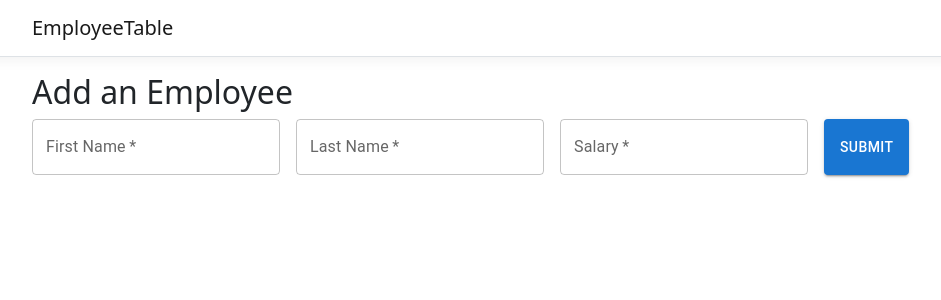
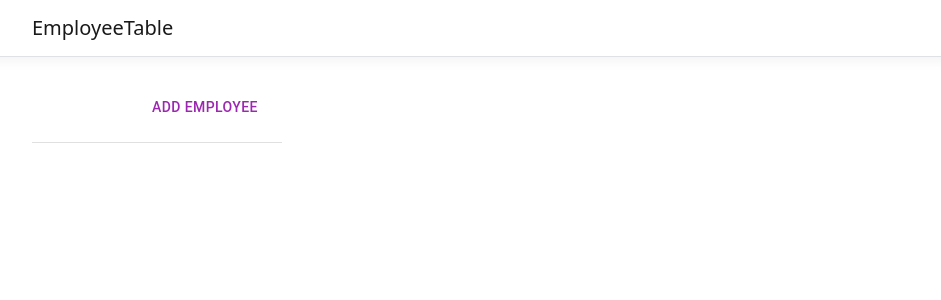
Before and after one commit to justinknguyen/Assignment-Full-Stack-2023, a React (Create React App) app in the folder EmployeeTable/EmployeeTable/ClientApp/: page /add in a window 1280 px wide. Shown: the top 300 px of the page, without its empty margins (50-991 px from the left). Built offline with nearby package versions, Linux system fonts and the light colour scheme.

Commit message:
Refactored AddEmployee to a footer within the table
- Adjusted table, fields, and button sizes
- Empty salary defaults to 0 now

```diff
--- a/EmployeeTable/EmployeeTable/ClientApp/src/components/AddEmployee.js
+++ b/EmployeeTable/EmployeeTable/ClientApp/src/components/AddEmployee.js
@@ -1,12 +1,15 @@
 import { useState } from 'react';
 import TextField from '@mui/material/TextField';
 import Button from '@mui/material/Button';
-import Stack from '@mui/material/Stack';
+import TableCell from '@mui/material/TableCell';
+import TableRow from '@mui/material/TableRow';
+import TableFooter from '@mui/material/TableFooter';
 
 /**
  * Add an employee to the database.
  */
 const AddEmployee = ({ setEmployees }) => {
+    const [addPressed, setAddPressed] = useState(false);
     const [newEmployee, setNewEmployee] = useState({
         firstName: '',
         lastName: '',
@@ -33,11 +36,12 @@ const AddEmployee = ({ setEmployees }) => {
     // Add the new employee from the form's data
     function handleSubmit(event) {
         event.preventDefault();
-        if (newEmployee.firstName === '' ||
-            newEmployee.lastName === '' ||
-            newEmployee.salary === '') {
-            console.error('Please input all fields.');
+        if (newEmployee.firstName === '' || newEmployee.lastName === '') {
+            console.error('Please input a name.');
             return;
+        }
+        if (newEmployee.salary === '') {
+            newEmployee.salary = 0;
         }
 
         fetch('api/employees', {
@@ -51,6 +55,7 @@ const AddEmployee = ({ setEmployees }) => {
                 if (res.ok) {
                     // Employee added, reset the form
                     console.log('Added the employee successfully!');
+                    setAddPressed(false)
                     updateEmployeeList();
                     setNewEmployee({
                         firstName: '',
@@ -67,38 +72,81 @@ const AddEmployee = ({ setEmployees }) => {
 
     return (
         <>
-            <h2>Add an Employee</h2>
-            <form noValidate onSubmit={handleSubmit}>
-                <Stack spacing={2} direction="row">
+            <TableFooter>
+                <TableRow >
+                    {addPressed ? (
+                        <>
+                            <TableCell component='th' scope='row'>
                                 <TextField
                                     required
                                     label='First Name'
                                     name='firstName'
+                                    autoComplete='off'
+                                    size='small'
                                     onChange={handleInputChange}
                                     value={newEmployee.firstName}
                                 />
+                            </TableCell>
+                            <TableCell align='left'>
                                 <TextField
                                     required
                                     label='Last Name'
                                     name='lastName'
+                                    autoComplete='off'
+                                    size='small'
                                     onChange={handleInputChange}
                                     value={newEmployee.lastName}
                                 />
+                            </TableCell>
+                            <TableCell align='left'>
                                 <TextField
-                        required
                                     label='Salary'
                                     name='salary'
+                                    autoComplete='off'
+                                    size='small'
                                     onChange={handleInputChange}
                                     value={newEmployee.salary}
                                 />
+                            </TableCell>
+                            <TableCell align='right'>
                                 <Button
                                     variant='contained'
                                     type='submit'
+                                    size='small'
+                                    sx={{ marginRight: 1 }}
+                                    onClick={handleSubmit}
                                 >
                                     Submit
                                 </Button>
-                </Stack>
-            </form>
+                                <Button
+                                    variant='outlined'
+                                    color='error'
+                                    size='small'
+                                    onClick={() => setAddPressed(false)}
+                                >
+                                    Cancel
+                                </Button>
+                            </TableCell >
+                        </>
+                    ) : (
+                        <>
+                            <TableCell component='th' scope='row'></TableCell>
+                            <TableCell align='left'></TableCell>
+                            <TableCell align='left'></TableCell>
+                            <TableCell align='right'>
+                                <Button
+                                    variant='text'
+                                    type='submit'
+                                    color='secondary'
+                                    onClick={() => setAddPressed(true)}
+                                >
+                                    Add Employee
+                                </Button>
+                            </TableCell >
+                        </>
+                    )}
+                </TableRow >
+            </TableFooter >
         </>
     );
 }
--- a/EmployeeTable/EmployeeTable/ClientApp/src/components/GetEmployees.js
+++ b/EmployeeTable/EmployeeTable/ClientApp/src/components/GetEmployees.js
@@ -41,11 +41,12 @@ const GetEmployees = () => {
 
     // Update the employee's information based on the text fields
     function handleSave() {
-        if (updatedData.firstName === '' ||
-            updatedData.lastName === '' ||
-            updatedData.salary === '') {
-            console.error('Please input all fields.');
+        if (updatedData.firstName === '' || updatedData.lastName === '') {
+            console.error('Please input a name.');
             return;
+        }
+        if (updatedData.salary === '') {
+            updatedData.salary = 0;
         }
 
         fetch(`api/employees/${editEmployee.id}`, {
@@ -102,9 +103,9 @@ const GetEmployees = () => {
 
     return (
         <>
-            <h1>Employees</h1>
-            <TableContainer component={Paper} sx={{ width: '75%' }}>
-                <Table aria-label='simple table'>
+            <h2>Employees</h2>
+            <TableContainer component={Paper} sx={{ width: '80%' }}>
+                <Table size='medium'>
                     <TableHead>
                         <TableRow className='table-header'>
                             <TableCell className='header-text'>First Name</TableCell>
@@ -115,19 +116,16 @@ const GetEmployees = () => {
                     </TableHead>
                     <TableBody>
                         {employees.map(emp => (
-                            <TableRow
-                                key={emp.id}
-                                sx={{ '&:last-child td, &:last-child th': { border: 0 } }}
-                            >
-
+                            <TableRow key={emp.id}>
                                 {editEmployee === emp ? (
-                                    <> {/* Row is the Employee to edit */}
+                                    <>
                                         <TableCell component='th' scope='row'>
                                             <TextField
                                                 required
                                                 label='First Name'
                                                 name='firstName'
                                                 autoComplete='off'
+                                                size='small'
                                                 onChange={handleInputChange}
                                                 defaultValue={editEmployee.firstName}
                                             />
@@ -138,16 +136,17 @@ const GetEmployees = () => {
                                                 label='Last Name'
                                                 name='lastName'
                                                 autoComplete='off'
+                                                size='small'
                                                 onChange={handleInputChange}
                                                 defaultValue={editEmployee.lastName}
                                             />
                                         </TableCell>
                                         <TableCell align='left'>
                                             <TextField
-                                                required
                                                 label='Salary'
                                                 name='salary'
                                                 autoComplete='off'
+                                                size='small'
                                                 onChange={handleInputChange}
                                                 defaultValue={editEmployee.salary}
                                             />
@@ -157,14 +156,16 @@ const GetEmployees = () => {
                                                 variant='contained'
                                                 type='submit'
                                                 color='success'
+                                                size='small'
                                                 onClick={() => handleSave(editEmployee)}
                                                 sx={{ marginRight: 1 }}
                                             >
                                                 Save
                                             </Button>
                                             <Button
-                                                variant='contained'
-                                                color='secondary'
+                                                variant='outlined'
+                                                color='error'
+                                                size='small'
                                                 onClick={() => setEditEmployee(null)}
                                             >
                                                 Cancel
@@ -172,7 +173,7 @@ const GetEmployees = () => {
                                         </TableCell>
                                     </>
                                 ) : (
-                                    <> {/* Row is not the Employee to edit */}
+                                    <>
                                         <TableCell component='th' scope='row'>
                                             {emp.firstName}
                                         </TableCell>
@@ -185,6 +186,7 @@ const GetEmployees = () => {
                                         <TableCell align='right'>
                                             <Button
                                                 variant='contained'
+                                                size='small'
                                                 sx={{ marginRight: 1 }}
                                                 onClick={() => handleEdit(emp)}
                                             >
@@ -193,6 +195,7 @@ const GetEmployees = () => {
                                             <Button
                                                 variant='contained'
                                                 color='error'
+                                                size='small'
                                                 onClick={() => handleDelete(emp)}
                                             >
                                                 Delete
@@ -201,14 +204,12 @@ const GetEmployees = () => {
                                     </>
                                 )}
                             </TableRow>
+
                         ))}
                     </TableBody>
+                    <AddEmployee setEmployees={setEmployees} />
                 </Table>
             </TableContainer>
-
-            <br></br>
-
-            <AddEmployee setEmployees={setEmployees} />
         </>
     );
 }
```
Lines whose indentation alone changed are shown as unchanged.
